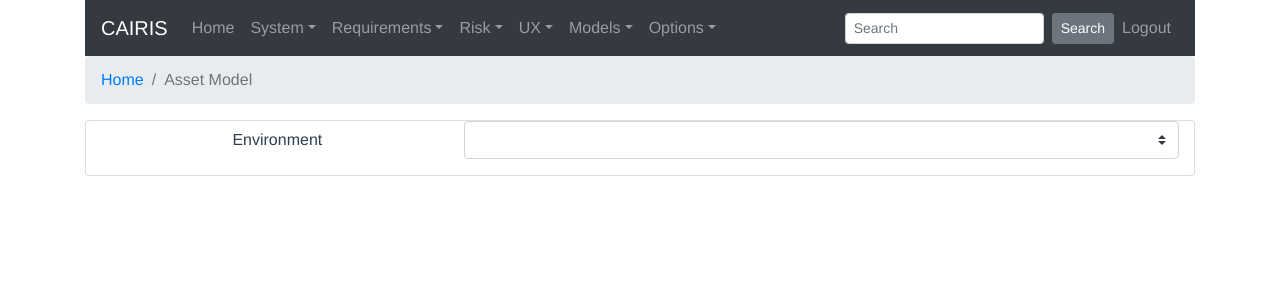
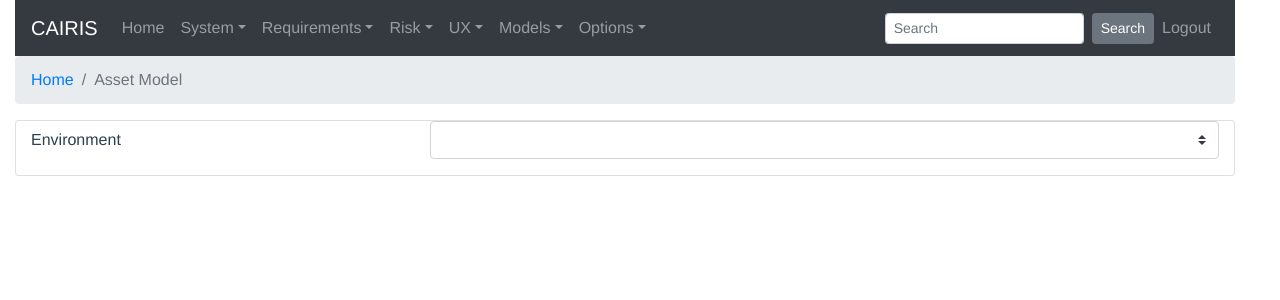
Before and after one commit to cairis-platform/cairis-ui, a Vue app: page /assetmodel in a window 1280 px wide. Shown: the top 300 px of the page. Built offline with nearby package versions, Linux system fonts and the light colour scheme; no server answers.

Commit message:
Latest updates

```diff
--- a/src/App.vue
+++ b/src/App.vue
@@ -1,5 +1,6 @@
 <template>
-  <b-container id="app">
+  <div id="app">
+  <b-container fluid>
     <b-row>
       <b-col>
         <navbar/>
@@ -11,6 +12,7 @@
       </b-col>
     </b-row>
   </b-container>
+  </div>
 </template>
 
 <script>
@@ -23,15 +25,18 @@ export default {
   }
 }
 </script>
-<style>
+<style scoped>
+div {
+  width: 100%;
+}
 #app {
   font-family: 'Avenir', Helvetica, Arial, sans-serif;
   -webkit-font-smoothing: antialiased;
   -moz-osx-font-smoothing: grayscale;
-  text-align: center;
+  text-align: left;
   color: #2c3e50;
 }
-#nav {
+ #nav {
   padding: 30px;
 }
 
--- a/src/components/GraphicalModel.vue
+++ b/src/components/GraphicalModel.vue
@@ -4,8 +4,9 @@
         :zoomEnabled="true"
         :controlIconsEnabled="true"
         :fit="true"
+        @svgpanzoom="registerSvgPanZoom"
         :center="true">
-   <div v-html="this.svgData" v-on:click="onClick($event)"></div>
+  <b-container fluid v-html="this.svgData" v-on:click="onClick($event)"></b-container>
   </SvgPanZoom>
 </template>
 
@@ -25,13 +26,17 @@
     },
     data() {
       return {
-        theSvgData : null
+        theSvgData : null,
+        svgpanzoom : null
       }
     },
     components : {
       SvgPanZoom
     },
     methods : {
+      registerSvgPanZoom(svgpanzoom) {
+        this.svgpanzoom = svgpanzoom;
+      },
       onClick(event) {
         event.preventDefault();
         var url = event.target.parentElement.href.baseVal;
--- a/src/views/AssetModel.vue
+++ b/src/views/AssetModel.vue
@@ -2,7 +2,7 @@
   <div class="assetmodel">
     <b-breadcrumb :items="bcItems" />
     <b-card no-body>
-    <b-container>
+    <b-container fluid>
       <b-row>
         <b-col>
           <b-form-group label="Environment" label-for="assetModelEnvironment" :label-cols="4" horizontal>
--- a/src/views/Home.vue
+++ b/src/views/Home.vue
@@ -20,3 +20,6 @@ export default {
   }
 }
 </script>
+
+<style>
+</style>
```
